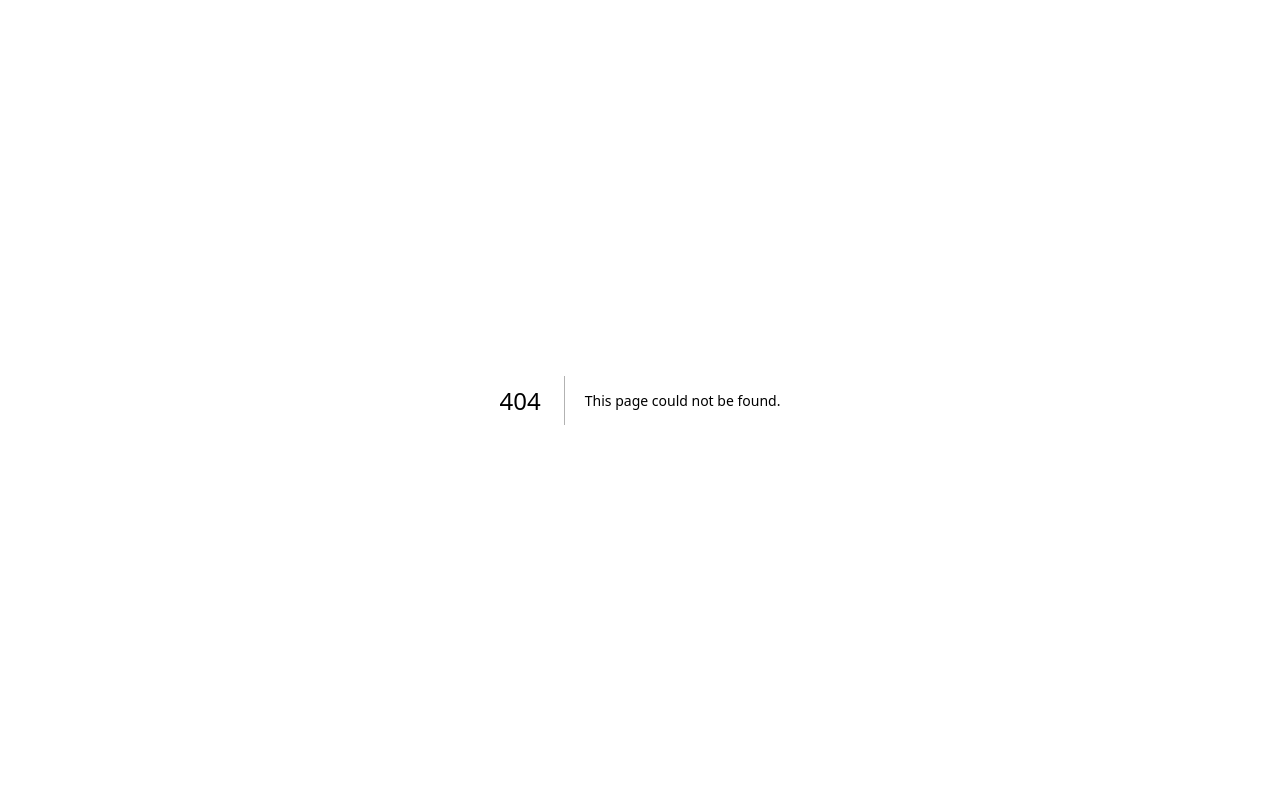
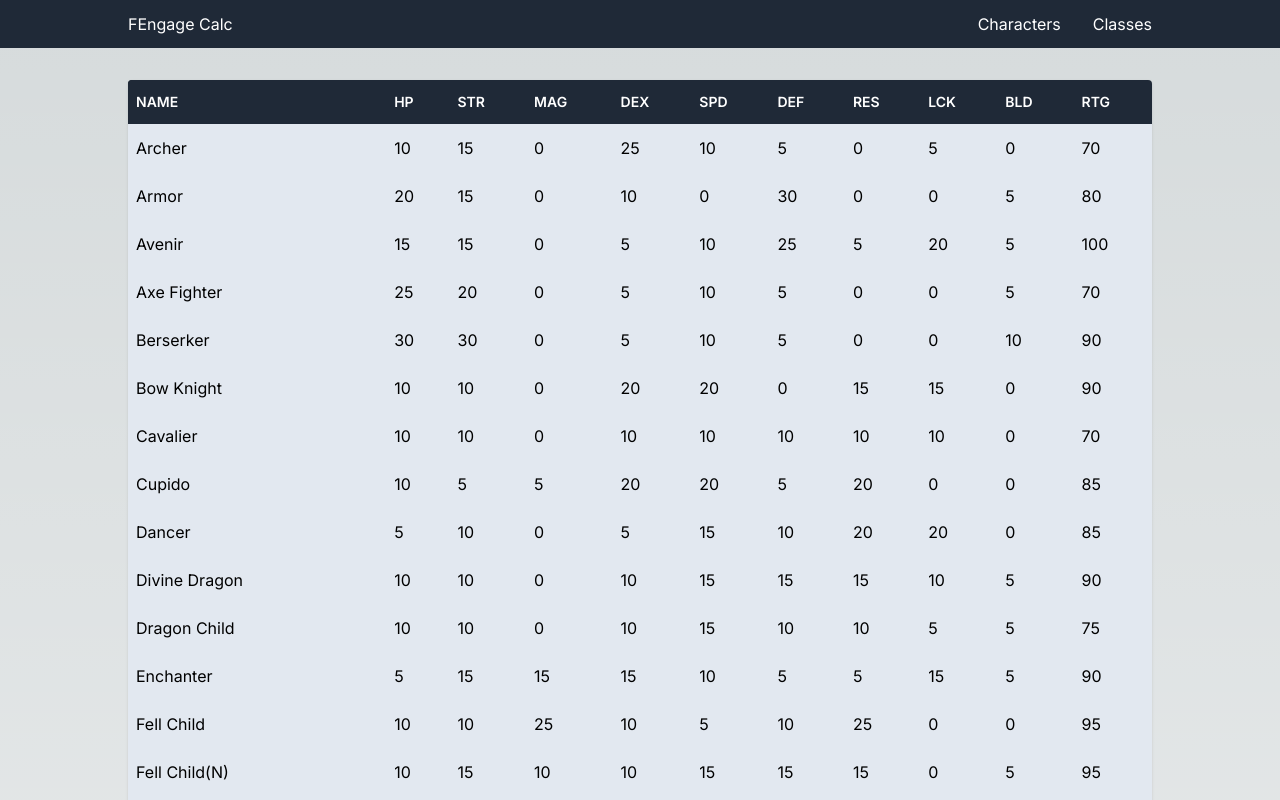
Before and after one commit to maj-rf/fengage-calc, a Next.js app: page /classes in a window 1280 px wide. Before the commit this address had no page. Shown: the top 800 px of the page. Built offline with nearby package versions, Linux system fonts and the light colour scheme.

Commit message:
update with class and character routes

```diff
--- /dev/null
+++ b/src/app/characters/layout.tsx
@@ -0,0 +1,7 @@
+export default function layout({
+  children, // will be a page or nested layout
+}: {
+  children: React.ReactNode;
+}) {
+  return <section>{children}</section>;
+}
--- /dev/null
+++ b/src/app/characters/page.tsx
@@ -0,0 +1,6 @@
+import { StatTable } from '@/components/StatTable';
+import { characterData } from '@/data';
+
+export default function CharacterPage() {
+  return <StatTable initialData={characterData} />;
+}
--- /dev/null
+++ b/src/app/classes/layout.tsx
@@ -0,0 +1,7 @@
+export default function layout({
+  children, // will be a page or nested layout
+}: {
+  children: React.ReactNode;
+}) {
+  return <section>{children}</section>;
+}
--- /dev/null
+++ b/src/app/classes/page.tsx
@@ -0,0 +1,6 @@
+import { StatTable } from '@/components/StatTable';
+import { classData } from '@/data';
+
+export default function ClassPage() {
+  return <StatTable initialData={classData} />;
+}
--- a/src/app/layout.tsx
+++ b/src/app/layout.tsx
@@ -1,3 +1,4 @@
+import { Navbar } from '@/components/Navbar';
 import './globals.css';
 import { Inter } from 'next/font/google';
 
@@ -15,7 +16,10 @@ export default function RootLayout({
 }) {
   return (
     <html lang="en">
-      <body className={inter.className}>{children}</body>
+      <body className={inter.className}>
+        <Navbar />
+        <main>{children}</main>
+      </body>
     </html>
   );
 }
--- a/src/app/page.tsx
+++ b/src/app/page.tsx
@@ -1,9 +1,6 @@
 import { StatTable } from '@/components/StatTable';
+import Link from 'next/link';
 
 export default function Home() {
-  return (
-    <main className="min-h-screen">
-      <StatTable />
-    </main>
-  );
+  return <section className="min-h-screen"></section>;
 }
--- /dev/null
+++ b/src/components/Navbar.tsx
@@ -0,0 +1,20 @@
+import Link from 'next/link';
+export const Navbar = () => {
+  return (
+    <header className="bg-gray-800 p-3">
+      <nav className="max-w-5xl mx-auto flex justify-between items-center text-white">
+        <h1>
+          <Link href="/">FEngage Calc</Link>
+        </h1>
+        <ul className="flex justify-between items-center gap-8">
+          <li>
+            <Link href="/characters">Characters</Link>
+          </li>
+          <li>
+            <Link href="/classes">Classes</Link>
+          </li>
+        </ul>
+      </nav>
+    </header>
+  );
+};
--- a/src/components/StatTable.tsx
+++ b/src/components/StatTable.tsx
@@ -5,9 +5,11 @@ import {
   getCoreRowModel,
   createColumnHelper,
   flexRender,
+  getSortedRowModel,
+  type SortingState,
 } from '@tanstack/react-table';
-import { CharData, characterData } from '@/data';
-import { useMemo } from 'react';
+import { CharData } from '@/data';
+import { useMemo, useState } from 'react';
 
 const tableHeaders = [
   'HP',
@@ -22,53 +24,86 @@ const tableHeaders = [
   'RTG',
 ];
 
-export const StatTable = () => {
+export const StatTable = ({ initialData }: { initialData: CharData[] }) => {
   const columnHelper = createColumnHelper<CharData>();
   const columns = [
     columnHelper.accessor('name', { header: 'Name' }),
     ...tableHeaders.map((val, index) =>
       columnHelper.accessor('growth', {
         cell: (t) => t.getValue()[index],
-        header: () => <span>{val}</span>,
+        header: () => val,
       })
     ),
   ];
 
-  const data = useMemo(() => characterData, []);
+  const data = useMemo(() => initialData, [initialData]);
+  const [sorting, setSorting] = useState<SortingState>([]);
 
   const table = useReactTable({
     data,
     columns,
     getCoreRowModel: getCoreRowModel(),
+    getSortedRowModel: getSortedRowModel(),
+    state: {
+      sorting: sorting,
+    },
+    onSortingChange: setSorting,
   });
 
   return (
-    <section className="container mx-auto bg-slate-600 overflow-x-auto p-8">
-      <table className="w-full text-center">
-        <thead>
+    <div className="p-8">
+      <div className="max-w-5xl mx-auto overflow-x-auto shadow rounded border-b border-gray-200 relative">
+        <table className="min-w-full table-auto">
+          <thead className="bg-gray-800 text-white">
             {table.getHeaderGroups().map((headerGroup) => {
               return (
-              <tr key={headerGroup.id}>
-                {headerGroup.headers.map((header, index) => (
+                <tr key={headerGroup.id} className="text-left">
+                  {headerGroup.headers.map((header, index) => {
+                    return (
                       <th
+                        className={
+                          'text-left py-3 px-2 uppercase font-semibold text-sm ' +
+                          (index === 0 ? 'sticky left-0 z-10 bg-gray-800' : '')
+                        }
                         key={header.id + tableHeaders[index]}
-                    colSpan={header.colSpan}
+                      >
+                        {header.isPlaceholder ? null : (
+                          <div
+                            {...{
+                              className: header.column.getCanSort()
+                                ? 'cursor-pointer select-none'
+                                : '',
+                              onClick: header.column.getToggleSortingHandler(),
+                            }}
                           >
                             {flexRender(
                               header.column.columnDef.header,
                               header.getContext()
                             )}
+                            {{
+                              asc: ' 🔼',
+                              desc: ' 🔽',
+                            }[header.column.getIsSorted() as string] ?? null}
+                          </div>
+                        )}
                       </th>
-                ))}
+                    );
+                  })}
                 </tr>
               );
             })}
           </thead>
-        <tbody>
+          <tbody className="bg-slate-200">
             {table.getRowModel().rows.map((row) => (
-            <tr key={row.id}>
+              <tr key={row.id} className="relative">
                 {row.getVisibleCells().map((cell, index) => (
-                <td key={cell.id + tableHeaders[index]}>
+                  <td
+                    key={cell.id + tableHeaders[index]}
+                    className={
+                      'px-2 py-3 ' +
+                      (index === 0 ? 'sticky left-0 z-10 bg-slate-200' : '')
+                    }
+                  >
                     {flexRender(cell.column.columnDef.cell, cell.getContext())}
                   </td>
                 ))}
@@ -76,6 +111,7 @@ export const StatTable = () => {
             ))}
           </tbody>
         </table>
-    </section>
+      </div>
+    </div>
   );
 };
```
Lines whose indentation alone changed are shown as unchanged.
